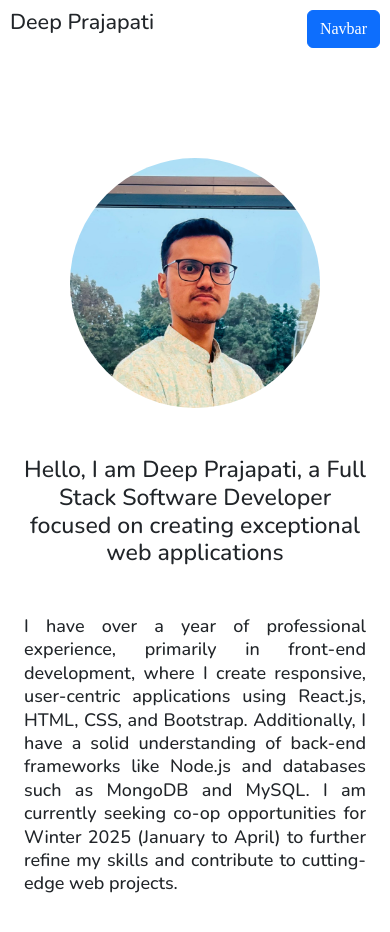
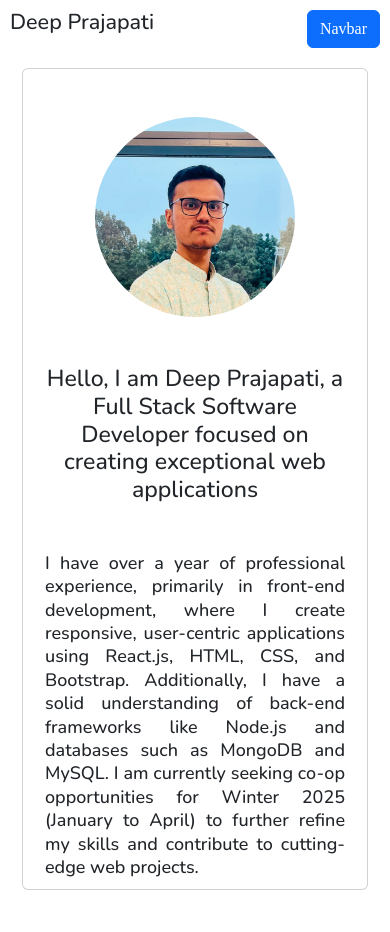
Before and after one commit to Deep2410/Resume, a React (Vite) app: page / in a window 390 px wide. Shown: the top 932 px of the page. After the commit the page ends 900 px from the top, so only its background shows below. Built offline with nearby package versions, Linux system fonts and the light colour scheme; a web font is replaced by a local one.

Commit message:
contact me form validations layout of the all pages sending email spinner and button will be removed from the screen until process is complete.

```diff
--- a/src/components/contact.jsx
+++ b/src/components/contact.jsx
@@ -6,7 +6,7 @@ function Contact(){
     const [email, setEmail] = useState('');
     const [message, setMessage] = useState('');
     const [name, setName] = useState('');
-
+    const [emailInProgress, setEmailInProgress] = useState(false);
 
     const[receivingEmail, setReceivingEmail] = useState('dm.prajapati8585@gmail.com');
 
@@ -22,14 +22,16 @@ function Contact(){
         setMessage(e.target.value);
     }
 
-    // const handleSubject = (e) => {
-    //     setSubjct(e.target.vlaue);
-    // }
+    const sendEmail = async() => {
 
-    const sendEmail = async() => {
+        if(email === '' && message === '' && name === ''){
+            alert('Please fill all the details of the Form');
+        }
+        else{
             try{
+                setEmailInProgress(true);
                 const response = await axios.post('https://resume-backend-9i7r.onrender.com/send-email', {name,email,message});
-            // https://resume-backend-9i7r.onrender.com
+                // https://resume-backend-9i7r.onrender.com/send-email
                 // http://localhost:8000/send-email
 
                 if(response.status === 200){
@@ -43,14 +45,17 @@ function Contact(){
                 console.error('Error in sending email'+ error);
                 alert('there is a problem in sending email');
             }
+
+            setEmailInProgress(false);
+        }
     }
 
 
     return(
         <>
-            <div className="container">
+            <div className="container card contact-container">
                 <div className="row">
-                    <h1 className='text-center mt-5'>Contact Me</h1>
+                    <h1 className='text-center '>Contact Me</h1>
                 </div>
 
                 <div className="row mt-2">
@@ -80,15 +85,6 @@ function Contact(){
                                 onChange={handleEmail}
                             />
 
-                            {/* <label htmlFor="subject" className="form-label mt-4">Subject of the email</label>
-                            <input type='text'
-                                id='subject'
-                                placeholder='Subject of the email'
-                                className='form-control'
-                                value={subject}
-                                onChange={handleSubject}
-                            /> */}
-
                             <label htmlFor="message" className="form-label mt-4">Enter Message</label>
                             <textarea type='text'
                                 id='message'
@@ -98,8 +94,19 @@ function Contact(){
                                 rows = "5"
                                 onChange={handleMessage}
                             />
+                            {
+                                emailInProgress ?
+                                (
+                                    <div className='mt-5 loading-text-container'>
+                                        <div class="spinner-border text-primary" role="status">
+                                            <span class="sr-only"></span>
+                                        </div>
+                                        <div className='loading-text'><p>Sending Email...</p></div>
+                                    </div>
+                                     ) : (<div className="btn btn-primary mt-5" onClick={sendEmail}> Send Email</div>)
+                                }
 
-                            <div className="btn btn-primary mt-5" onClick={sendEmail}> Send Email</div>
+
 
                         </div>
                     </div>
--- a/src/components/home.jsx
+++ b/src/components/home.jsx
@@ -4,7 +4,7 @@ import profile from '../assets/Profile_croped.jpg';
 
 function Home(){
     return(
-        <div className='home_container'>
+        <div className='home_container card pt-5'>
             <div className="container">
                 <div className="header">
                     <img src={profile} className='profile_pic' alt="Profile photo" />
--- a/src/components/resume.jsx
+++ b/src/components/resume.jsx
@@ -1,10 +1,11 @@
 import React from 'react'
 import ResumePath from '../assets/Resume.pdf'
+import '../css/resume.css'
 
 function Resume(){
     return(
         <>
-            <div className="container mt-5">
+            <div className="container card resume_container mt-5">
                 <div className="text-center mb-5">
                     <h1>Deep Prajapati</h1>
                     <p className='m-0'>dm.prajapati8585@gmail.com</p>
--- a/src/css/contact.css
+++ b/src/css/contact.css
@@ -1,4 +1,29 @@
+.contact-container{
+    margin: 40px;
+    width: auto;
+    padding: 50px;
+}
+
+.loading-text-container{
+    display: flex;
+    align-items: center;
+    margin-bottom: 50px;
+}
+
+.loading-text-container p{
+    margin: 0;
+}
+
+.loading-text{
+    margin-left: 10px;
+}
+
 @media only screen and (max-width:576px){
+    .contact-container{
+        margin: 20px;
+        width: auto;
+        padding: 20px;
+    }
     .rightside_contact{
         margin-top: 50px;
     }
--- a/src/css/home.css
+++ b/src/css/home.css
@@ -7,8 +7,10 @@
     justify-content: center;
     align-items: center;
     flex-direction: column;
-    min-height: 100vh;
-    padding: 100px 0;
+    /* min-height: 100vh; */
+    margin: 40px;
+    width: auto;
+    padding: 50px;
 }
 
 .profile_pic{
@@ -22,3 +24,17 @@ h5{
     font-size: 18px;
     line-height: 1.3;
 }
+
+@media only screen and (max-width:576px){
+    .home_container{
+        margin: 10px;
+        padding: 10px;
+    }
+
+    .profile_pic{
+        max-width: 200px;
+        max-height: 200px;
+        border-radius: 50%;
+    }
+
+}
--- /dev/null
+++ b/src/css/resume.css
@@ -0,0 +1,14 @@
+.resume_container{
+    margin: 40px;
+    width: auto;
+    padding: 50px;
+}
+
+@media only screen and (max-width:576px){
+    .resume_container{
+        margin: 10px;
+        width: auto;
+        padding: 10px;
+    }
+
+}
```
Lines whose indentation alone changed are shown as unchanged.
